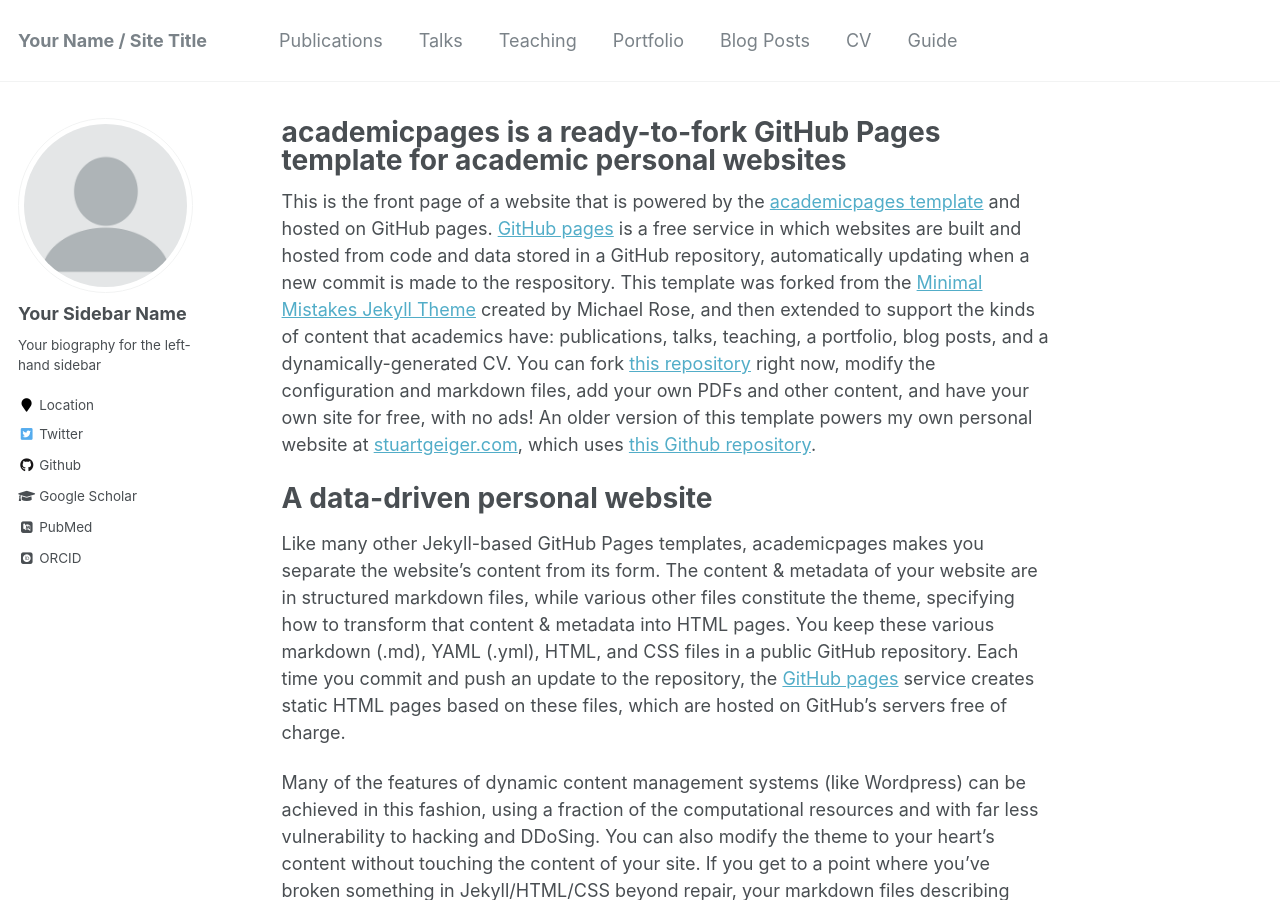
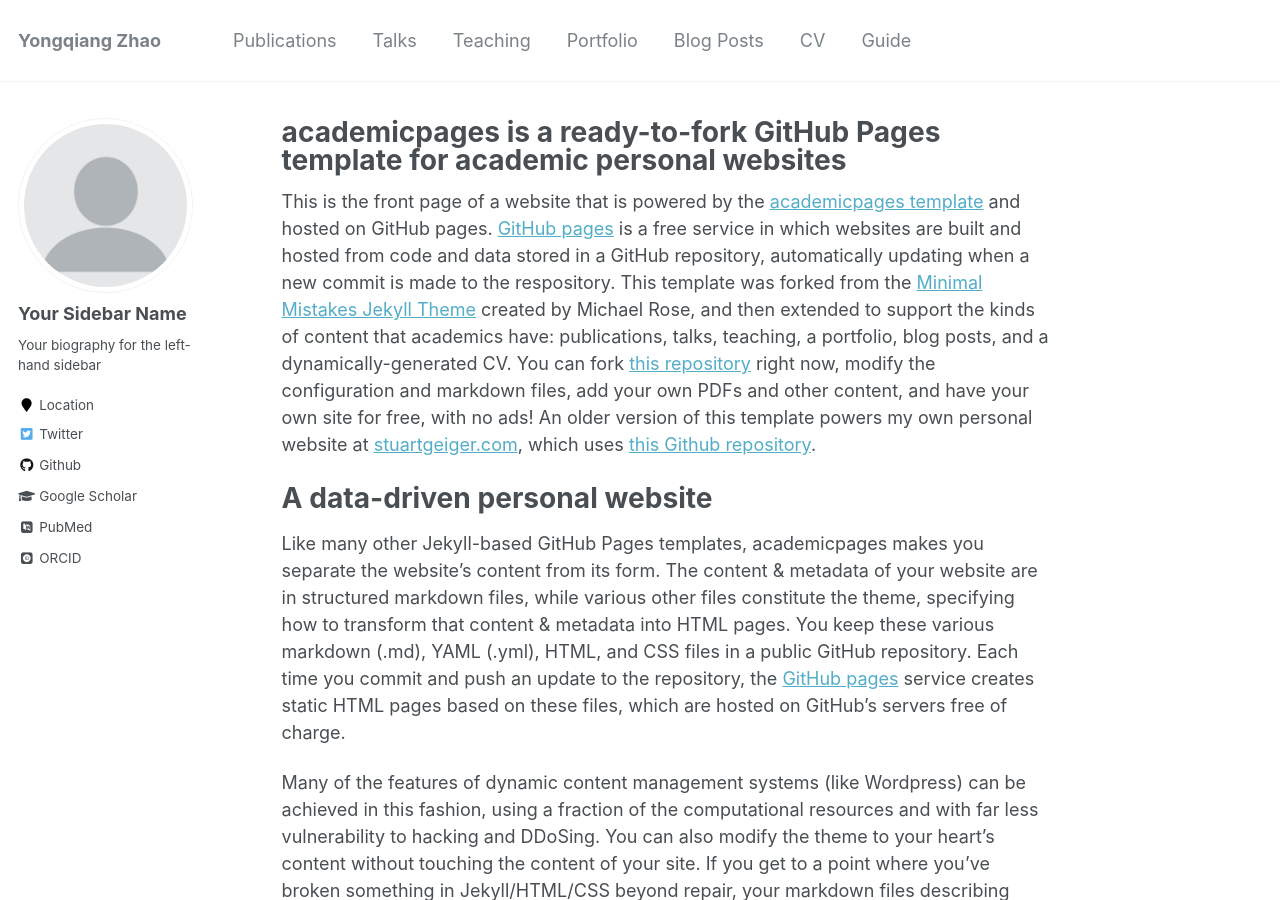
Before and after one commit to Rancho-zhao/Rancho-zhao.github.io, a Jekyll site: the page built from _pages/about.md, in a window 1280 px wide and 900 px high. Built offline with Jekyll 4.4.1, drawn with Linux system fonts in a browser that asks for light colours; some web fonts are replaced.

Commit message:
Update _config.yml

```diff
--- a/_config.yml
+++ b/_config.yml
@@ -7,7 +7,7 @@
 
 # Site Settings
 locale                   : "en-US"
-title                    : "Your Name / Site Title"
+title                    : "Yongqiang Zhao"
 title_separator          : "-"
 name                     : &name "Yongqiang Zhao"
 description              : &description "personal description"
```
